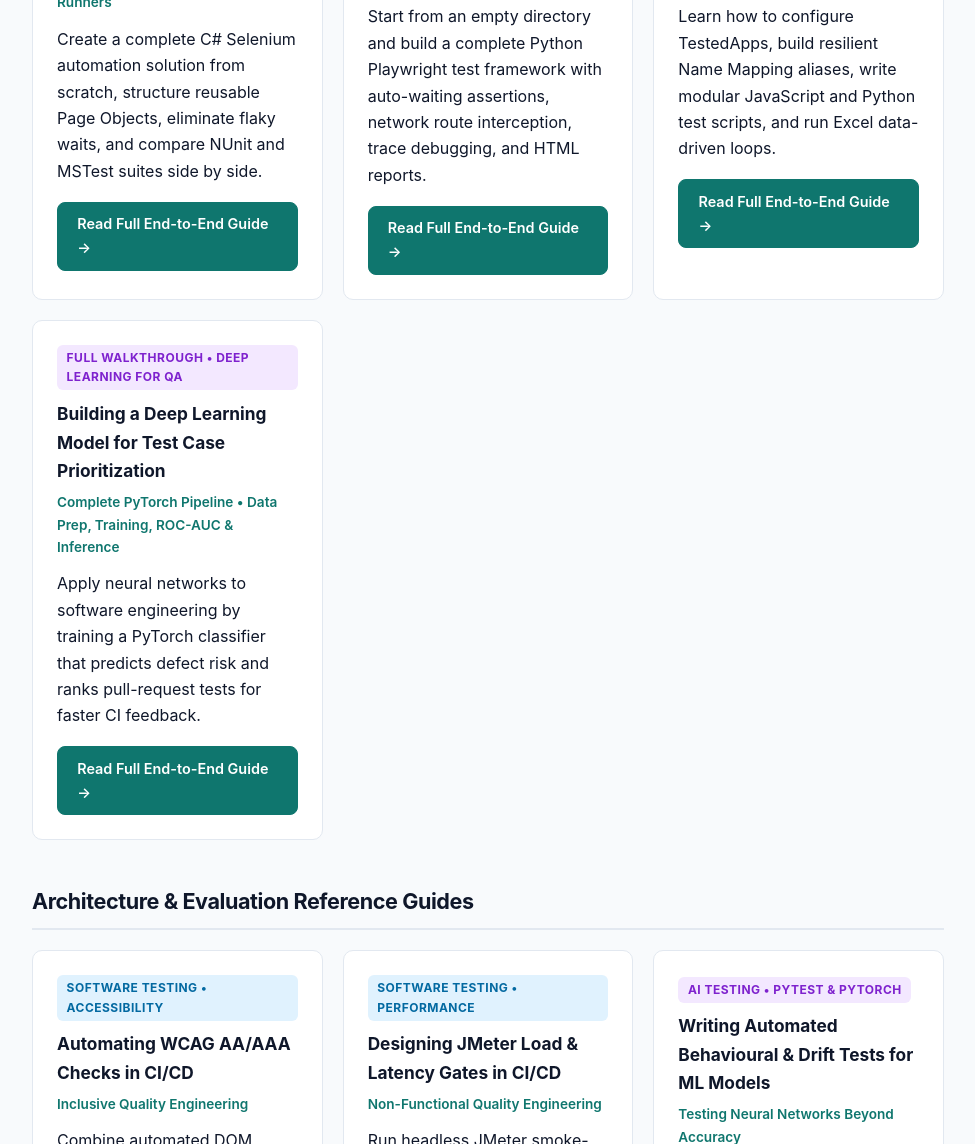
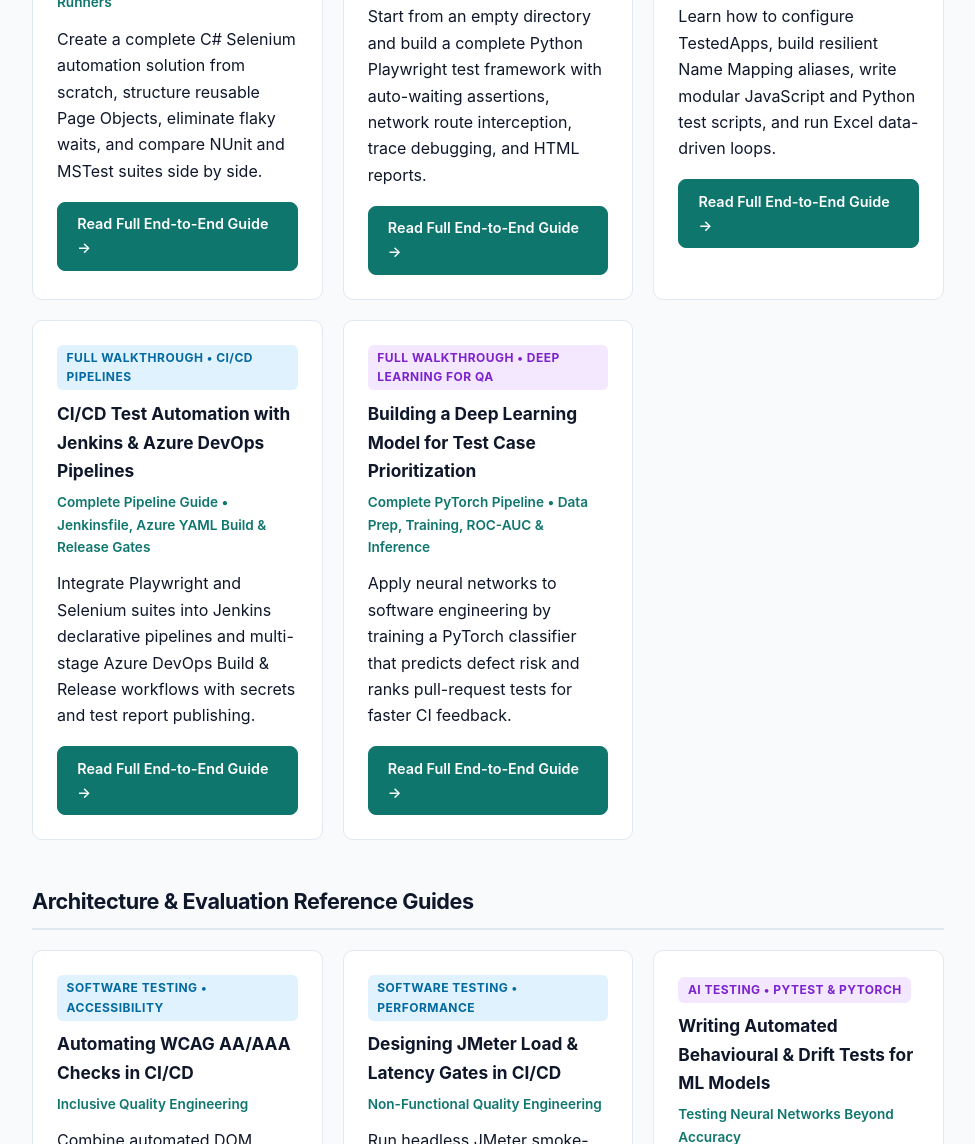
Before and after one commit to snehavmenon25-ux/snehavmenon25-ux.github.io, a plain HTML site: page tutorials.html in a window 1280 px wide. Shown: the part 644-1788 px from the top of the page, without its empty margins (152-1127 px from the left). Drawn offline with Linux system fonts and the light colour scheme.

Commit message:
Enhance tutorials with CI/CD content and details
Updated the tutorial description to include CI/CD pipelines and added a new CI/CD tutorial section.

```diff
--- a/tutorials.html
+++ b/tutorials.html
@@ -13,7 +13,7 @@
     <div class="hero">
       <h1>Software Testing & AI Tutorials</h1>
       <p>
-        Step-by-step, beginner-friendly walkthroughs covering full project setup, architecture patterns, runnable code, and debugging workflows across test automation and deep learning.
+        Step-by-step, beginner-friendly walkthroughs covering full project setup, architecture patterns, CI/CD pipelines, runnable code, and debugging workflows across test automation and deep learning.
       </p>
     </div>
 
@@ -48,6 +48,16 @@
           <p>Learn how to configure TestedApps, build resilient Name Mapping aliases, write modular JavaScript and Python test scripts, and run Excel data-driven loops.</p>
           <div style="margin-top: 1.1rem;">
             <a href="tutorial-testcomplete.html" class="btn btn-primary">Read Full End-to-End Guide &rarr;</a>
+          </div>
+        </article>
+
+        <article class="card">
+          <span class="category-pill cat-testing">Full Walkthrough • CI/CD Pipelines</span>
+          <h3>CI/CD Test Automation with Jenkins &amp; Azure DevOps Pipelines</h3>
+          <span class="meta">Complete Pipeline Guide • Jenkinsfile, Azure YAML Build &amp; Release Gates</span>
+          <p>Integrate Playwright and Selenium suites into Jenkins declarative pipelines and multi-stage Azure DevOps Build &amp; Release workflows with secrets and test report publishing.</p>
+          <div style="margin-top: 1.1rem;">
+            <a href="tutorial-cicd-jenkins-azure-devops.html" class="btn btn-primary">Read Full End-to-End Guide &rarr;</a>
           </div>
         </article>
 
```
